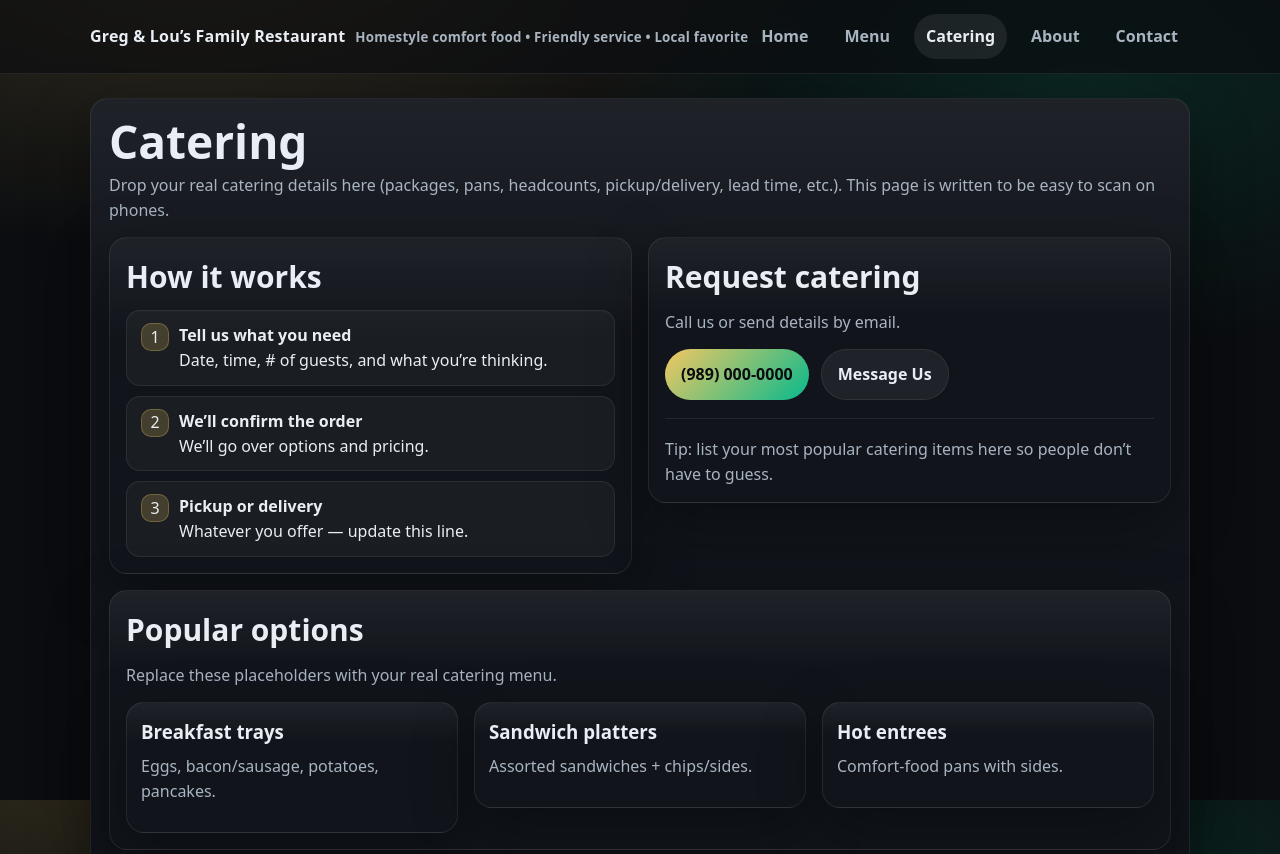
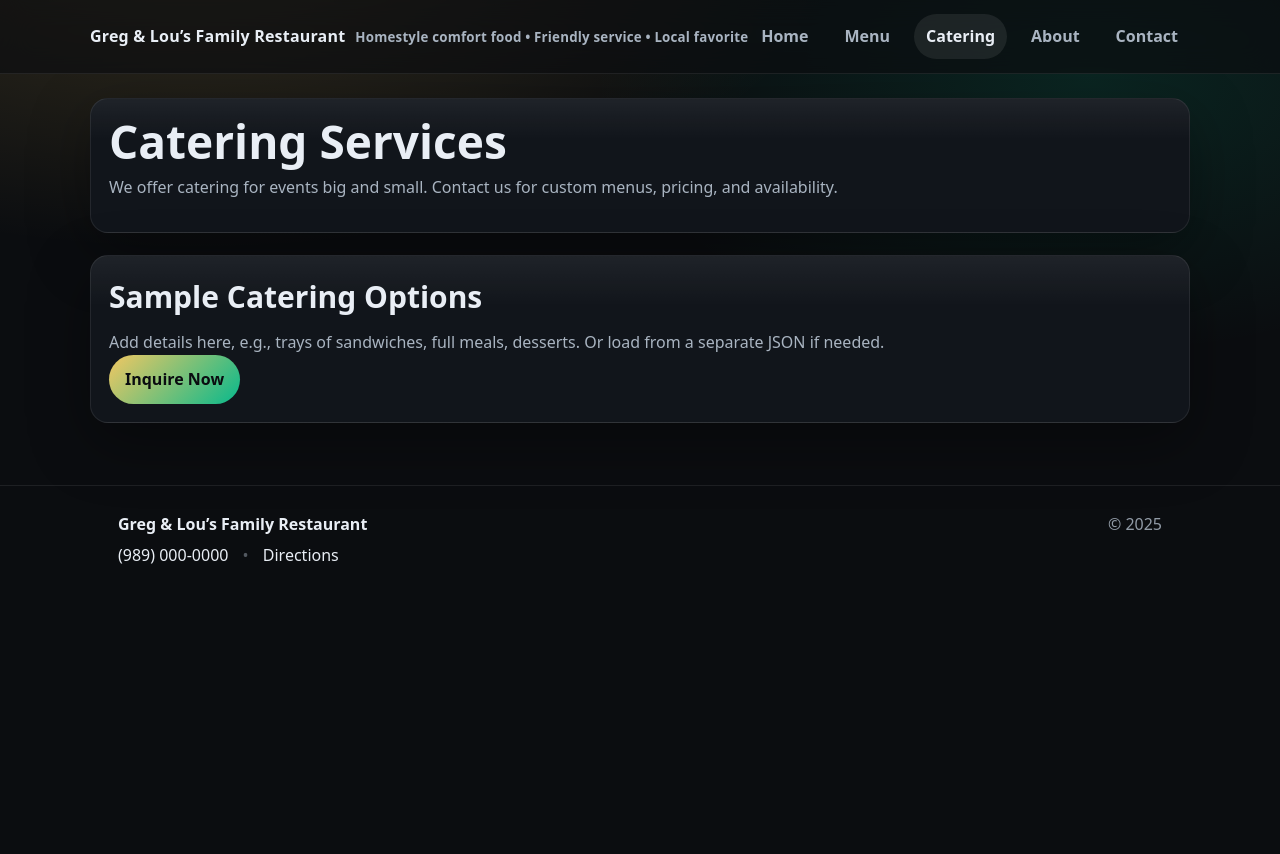
Before and after one commit to ClasherDasher/WebsiteGregandlous, a plain HTML site: page catering.html in a window 1280 px wide. Shown: the top 854 px of the page. After the commit the page ends 800 px from the top, so only its background shows below. Drawn offline with Linux system fonts and the light colour scheme; files that its build step writes are made by us from their sources; files whose address does not match are found by name.

Commit message:
Update catering.html

```diff
--- a/catering.html
+++ b/catering.html
@@ -24,59 +24,23 @@
         <a href="./contact.html" data-page="contact.html">Contact</a>
       </nav>
       <div class="mobile-nav">
-        <a class="btn" href="./menu.html" data-page="menu.html">Menu</a>
+        <a class="btn" href="./index.html" data-page="index.html">Home</a>
         <a class="btn primary" id="phoneLink" href="#"><span id="phoneDisplay">(000) 000-0000</span></a>
       </div>
     </div>
   </header>
 
   <main class="container" style="padding:24px 0 10px">
-    <section class="card" style="padding:18px">
-      <h1 style="margin:0 0 8px">Catering</h1>
-      <p style="margin:0 0 14px">
-        Drop your real catering details here (packages, pans, headcounts, pickup/delivery, lead time, etc.).
-        This page is written to be easy to scan on phones.
-      </p>
+    <div class="card" style="padding:18px">
+      <h1>Catering Services</h1>
+      <p>We offer catering for events big and small. Contact us for custom menus, pricing, and availability.</p>
+    </div>
 
-      <div class="grid">
-        <div class="col-6">
-          <div class="card" style="padding:16px">
-            <h2>How it works</h2>
-            <ul class="list">
-              <li><span class="badge">1</span><div><b>Tell us what you need</b><div class="meta">Date, time, # of guests, and what you’re thinking.</div></div></li>
-              <li><span class="badge">2</span><div><b>We’ll confirm the order</b><div class="meta">We’ll go over options and pricing.</div></div></li>
-              <li><span class="badge">3</span><div><b>Pickup or delivery</b><div class="meta">Whatever you offer — update this line.</div></div></li>
-            </ul>
-          </div>
-        </div>
-
-        <div class="col-6">
-          <div class="card" style="padding:16px">
-            <h2>Request catering</h2>
-            <p>Call us or send details by email.</p>
-            <div class="row" style="gap:12px">
-              <a class="btn primary" id="phoneLink2" href="#"><span id="phoneDisplay2">Call</span></a>
-              <a class="btn" href="./contact.html">Message Us</a>
-            </div>
-            <div class="hr"></div>
-            <p style="margin:0">
-              Tip: list your most popular catering items here so people don’t have to guess.
-            </p>
-          </div>
-        </div>
-
-        <div class="col-12">
-          <div class="card" style="padding:16px">
-            <h2>Popular options</h2>
-            <p>Replace these placeholders with your real catering menu.</p>
-            <div class="grid">
-              <div class="col-4"><div class="card" style="padding:14px"><h3>Breakfast trays</h3><p>Eggs, bacon/sausage, potatoes, pancakes.</p></div></div>
-              <div class="col-4"><div class="card" style="padding:14px"><h3>Sandwich platters</h3><p>Assorted sandwiches + chips/sides.</p></div></div>
-              <div class="col-4"><div class="card" style="padding:14px"><h3>Hot entrees</h3><p>Comfort-food pans with sides.</p></div></div>
-            </div>
-          </div>
-        </div>
-
+    <section class="section grid">
+      <div class="col-12 card feature">
+        <h2>Sample Catering Options</h2>
+        <p>Add details here, e.g., trays of sandwiches, full meals, desserts. Or load from a separate JSON if needed.</p>
+        <a class="btn primary" href="./contact.html">Inquire Now</a>
       </div>
     </section>
   </main>
@@ -99,10 +63,6 @@
 
   <script>
     document.getElementById("year").textContent = new Date().getFullYear();
-    const tel = window.SITE_CONFIG?.phoneTel ? `tel:${window.SITE_CONFIG.phoneTel}` : "#";
-    ["phoneLink2","phoneLink4"].forEach(id => document.getElementById(id).href = tel);
-    ["phoneDisplay2","phoneDisplay4"].forEach(id => document.getElementById(id).textContent = window.SITE_CONFIG?.phoneDisplay || "");
-    document.getElementById("mapsLink3").href = window.SITE_CONFIG?.googleMapsUrl || "#";
   </script>
 </body>
 </html>
```
